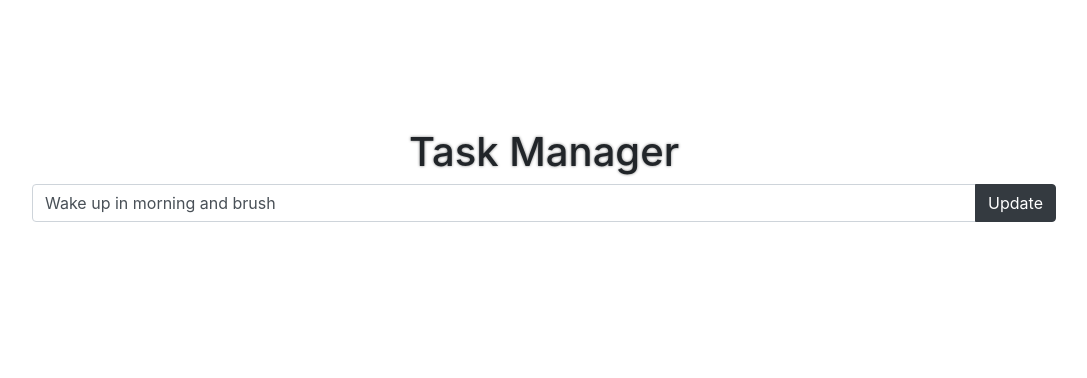
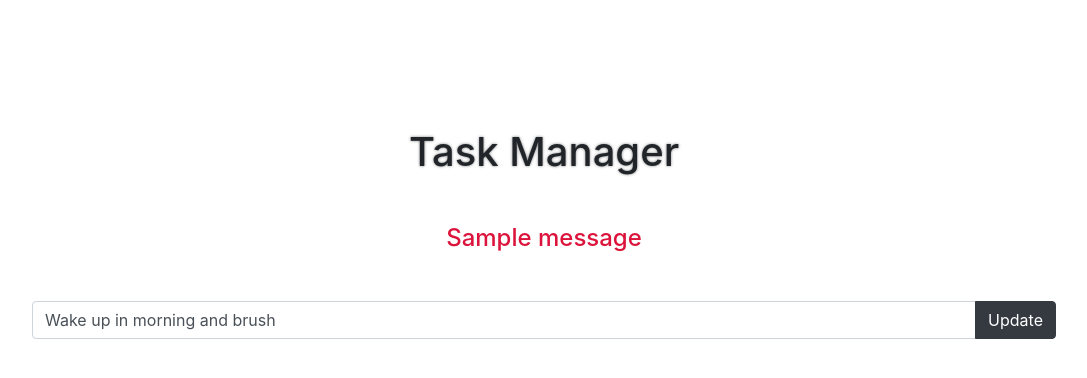
Before and after one commit to riya-ingale/TaskManager, a Flask app: page /update/1 in a window 1280 px wide. Shown: the top 378 px of the page, without its empty margins (96-1183 px from the left). Run offline with Flask 2, Linux system fonts and the light colour scheme; data comes from the database, SQL or seed files in the repository; both versions use the stored data as it was after the commit; one stand-in notice (Sample message) is shown; some libraries are stand-ins or nearby versions.

Commit message:
Added flash and deleted env files

```diff
--- a/app.py
+++ b/app.py
@@ -1,4 +1,4 @@
-from flask import Flask, redirect,render_template,url_for,request
+from flask import Flask, redirect,render_template,url_for,request, flash
 from flask_sqlalchemy import SQLAlchemy
 from datetime import datetime
 
@@ -54,7 +54,8 @@ def update(id):
             db.session.commit()
             return redirect('/')
         except:
-            return "There was a problem while updating your Task "
+            flash("There was a problem while updating your Task")
+            return redirect(f'/update/{task.id}')
     else:
         return render_template('update.html',task=task)
 
--- a/templates/update.html
+++ b/templates/update.html
@@ -11,6 +11,23 @@
 
 <h1>Task Manager</h1>
 
+                <p>
+                     <br>
+                  </p>
+                  <div>
+                     {% with messages = get_flashed_messages() %}
+                     {% if messages %}
+                     <div class = "flashes" style="color:#DC143C; text-align:center;">
+                     {% for message in messages %}
+                        <h4>{{ message }}</h4>
+                     {% endfor %}
+                     </div>
+                     {% endif %}
+                     {% endwith %}
+                  </div>
+                  <p>
+                     <br>
+                  </p>
 
 <div>
     <form method="POST", action="/update/{{task.id}}">
```
Also changed, not shown: task.db, 13 other files.
